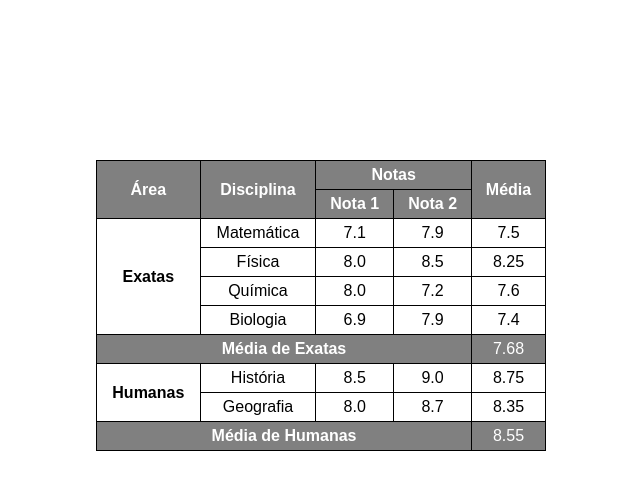
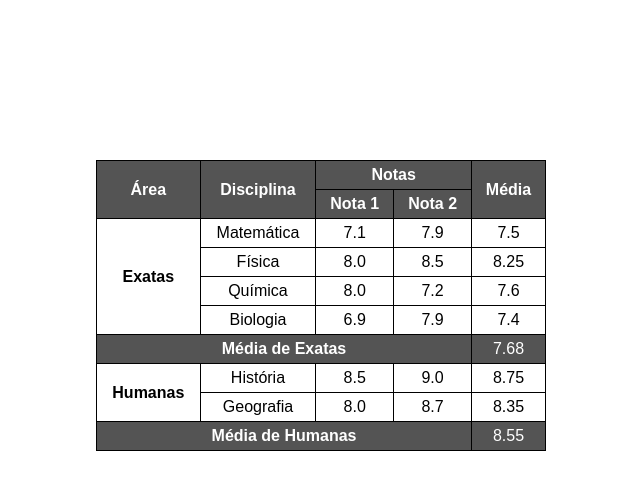
Before and after one commit to ArturFerreiraa/html-css, a plain HTML site: page desafios/d014/index.html in a window 1280 px wide. Shown: the whole page, without its empty margins (319-959 px from the left). Drawn offline with Linux system fonts and the light colour scheme.

Commit message:
Update index.html

```diff
--- a/desafios/d014/index.html
+++ b/desafios/d014/index.html
@@ -20,7 +20,7 @@
         thead th,
         .destaque {
             color: #fff;
-            background-color: gray;
+            background-color: #545454;
         }
 
         th,
```
